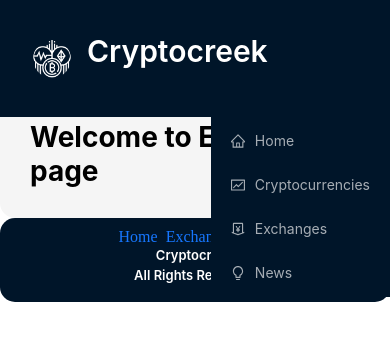
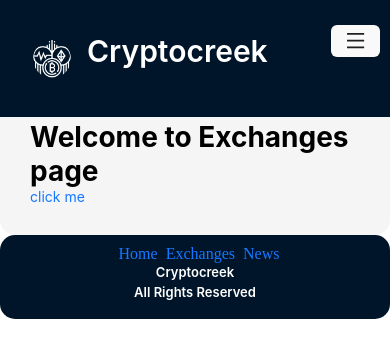
Before and after one commit to dilton4543/cryptocreek, a React (Create React App) app: page /exchanges in a window 390 px wide. Shown: the top 358 px of the page. Built offline with nearby package versions, Linux system fonts and the light colour scheme.

Commit message:
created menuoutlined for mobile view

```diff
--- a/src/App.js
+++ b/src/App.js
@@ -4,7 +4,7 @@ import React from 'react';
 import { Routes, Route, Link} from 'react-router-dom'; //versions 5 below use Switch not Routes
 import { Layout, Typography, Space } from 'antd';
 
-import { Navbar, Exchanges, Homepage, Cryptocurrencies, News, CryptoDetails } from './components'; // importing our Navbar component from the components folder because we have already exported it in our (components/index.js) folder.
+import { Navbar, Exchanges, Homepage, Cryptocurrencies, News, CryptoDetails, Profile } from './components'; // importing our Navbar component from the components folder because we have already exported it in our (components/index.js) folder.
 
 import './App.css';
 // import 'antd/dist/antd.css';
@@ -41,6 +41,10 @@ const App = () => { //Routes
               exact path="/news"
               element={<News />}
               />
+              <Route
+              exact path="/profile"
+              element={<Profile />}
+              />
               </Routes>
           </div>
         </Layout>
--- a/src/components/Exchanges.jsx
+++ b/src/components/Exchanges.jsx
@@ -1,9 +1,12 @@
 import React from 'react'
-
+import { Link } from 'react-router-dom';
 const Exchanges = () => {
   return (
     <div>
       <h1>Welcome to Exchanges page</h1>
+      <div>
+        <Link to="/">click me</Link>
+      </div>
     </div>
   )
 }
--- a/src/components/Navbar.jsx
+++ b/src/components/Navbar.jsx
@@ -1,11 +1,31 @@
 // by using .jsx it helps differentiate where react components are from basic js files.
-import React from 'react'
+import React, {useState, useEffect} from 'react'
 import { Button, Menu, Typography, Avatar } from 'antd';
 import { Link } from 'react-router-dom';
 import { HomeOutlined, MoneyCollectOutlined, BulbOutlined, FundOutlined, MenuOutlined } from '@ant-design/icons';
 
 import icon from '../images/cryptocurrency.png';
 const Navbar = () => {
+    const [activeMenu, setActiveMenu] = useState(true); //creating the state for active menu and then it is set to true initially, which we  can later set to false using a useeffect hook if the screen size reaches a particular width.
+    const [screenSize, setScreenSize] = useState(null);
+
+    useEffect(()=> {
+        const handleResize = () =>setScreenSize(window.innerWidth); // this function will help set the screen size to window.innerwidth (window.innerwidth helps us know the size of our browser)
+
+        window.addEventListener('resize', handleResize) //we need to add a window.addeventlistener on resize, so everytime the window 'resizes', we want to perform the handleResize function.
+
+        handleResize(); //then we can call the handle resize function
+        return () => window.removeEventListener('resize', handleResize);
+    }, []); //this useEffect doesnt have nany dependency array meaning it will render once at the start.
+
+    useEffect(()=> {
+        if(screenSize<768){  //so this useEffect checks if the screenSize state is less than 768 then its in mobile and we can set the activemenue to be false.
+            setActiveMenu(false);
+        } else{
+            setActiveMenu(true);
+        }
+    }, [screenSize]); //this particular useEffect is going to run only if the screenSize changes thats why we put it in the dependency array.
+
   return (
     <div className="nav-container">
         <div className="logo-container">
@@ -16,8 +36,14 @@ const Navbar = () => {
                 <Link to ="/" > Cryptocreek </Link>
             </Typography.Title>
 
+            <Button className='menu-control-container' onClick={()=> setActiveMenu(!activeMenu)}>
+                <MenuOutlined />
+            </Button> {/*  creating a button and giving it an onClick property that sets the active menu to !activeMenu so that when you click it you can click it again and it hides */}
+             {/* creating a button and giving it an onClick property that sets the active menu to true. so setActiveMenu to true onClick. But this wont hide the menu once clicked again.*/}
+
         </div>
-
+        {/* we only want to show the menu bars if the activeMenu is true, so we use conditional templating */}
+        {activeMenu && (
             <Menu theme='dark'>
             <Menu.Item icon={<HomeOutlined />} >
                 <Link to="/">Home</Link>
@@ -31,7 +57,11 @@ const Navbar = () => {
             <Menu.Item icon={<BulbOutlined />} >
                 <Link to="/news">News</Link>
             </Menu.Item>
+            <Menu.Item icon={<BulbOutlined />} >
+                <Link to="/profile">Profile</Link>
+            </Menu.Item>
         </Menu>
+        )}
 
     </div>
   )
--- /dev/null
+++ b/src/components/Profile.jsx
@@ -0,0 +1,11 @@
+import React from 'react'
+
+const Profile = () => {
+  return (
+    <div>
+      welcome to profile page
+    </div>
+  )
+}
+
+export default Profile
--- a/src/components/index.js
+++ b/src/components/index.js
@@ -6,3 +6,4 @@ export {default as News} from './News';
 export {default as Exchanges} from './Exchanges';
 export {default as CryptoDetails} from './CryptoDetails';
 export {default as Cryptocurrencies} from './Cryptocurrencies';
+export {default as Profile} from './Profile';
```
Lines whose indentation alone changed are shown as unchanged.
